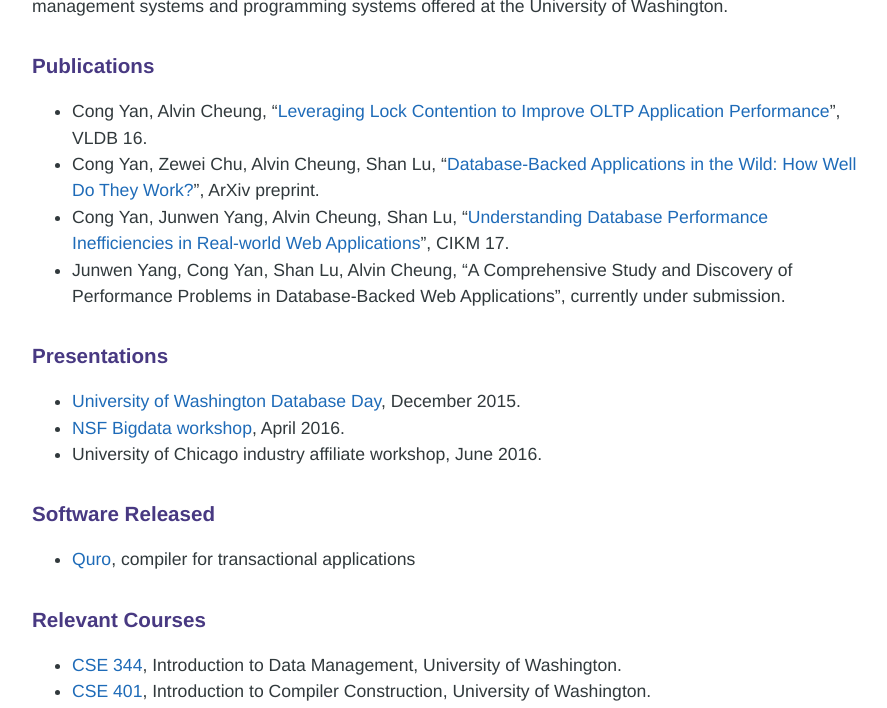
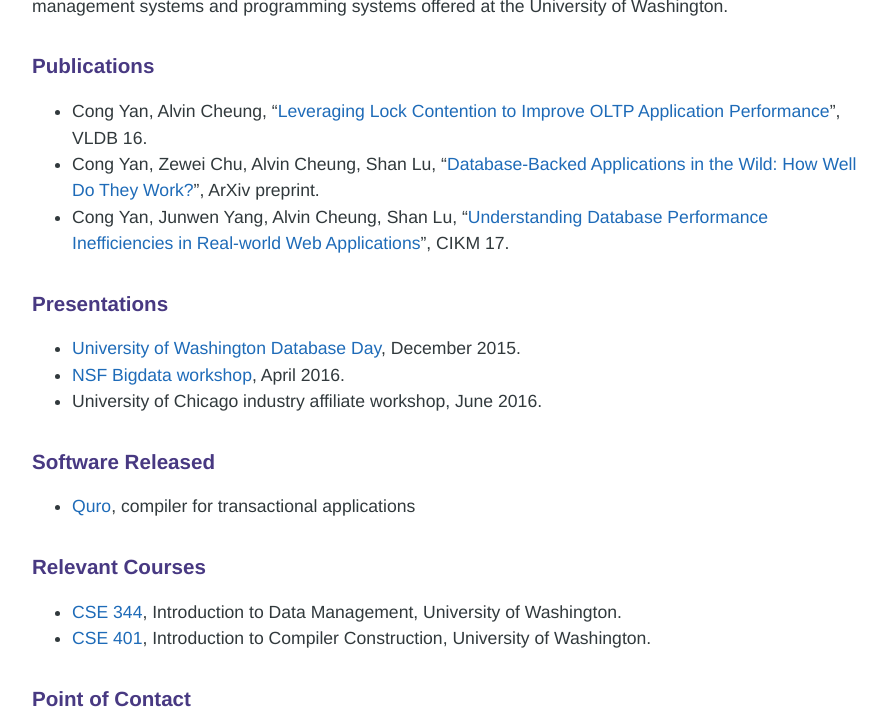
Before and after one commit to holistic-opt/holistic-opt.github.io, a Jekyll site: the page built from index.markdown, in a window 1280 px wide and 900 px high, scrolled down 1621 px, cut to the strip 0-708 px from the top of the window. Shown: the whole strip, without its empty margins (192-1079 px from the left). Built offline with Jekyll 4.4.1, drawn with Linux system fonts in a browser that asks for light colours.

Commit message:
removed paper under submission

```diff
--- a/index.markdown
+++ b/index.markdown
@@ -81,8 +81,6 @@ programming systems offered at the University of Washington.
 "[Database-Backed Applications in the Wild: How Well Do They Work?](https://arxiv.org/abs/1607.02561)", ArXiv preprint.
 - Cong Yan, Junwen Yang, Alvin Cheung, Shan Lu,
 "[Understanding Database Performance Inefficiencies in Real-world Web Applications](http://people.cs.uchicago.edu/~shanlu/paper/cikm17.pdf)", CIKM 17.
-- Junwen Yang, Cong Yan, Shan Lu, Alvin Cheung,
-"A Comprehensive Study and Discovery of Performance Problems in Database-Backed Web Applications", currently under submission.
 
 
 ### Presentations
```
